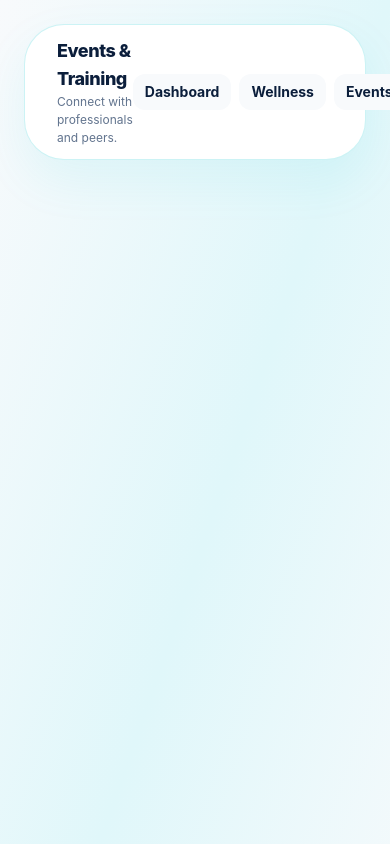
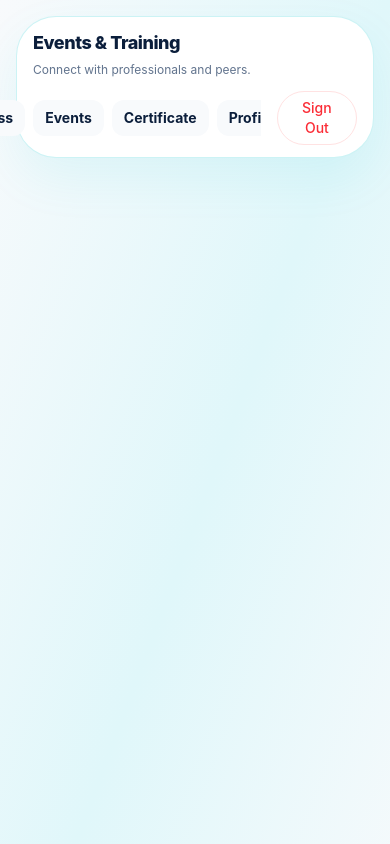
Before and after one commit to JamesKamau-5773/Unda-YouthNetwork-Frontend, a React (Vite) app: page /member/events in a window 390 px wide. Shown: the top 844 px of the page. Built offline with nearby package versions, Linux system fonts and the light colour scheme; sample sign-in values are in the browser's storage.

Commit message:
Portal: responsive header — stack title and member nav on mobile, reduce top padding

```diff
--- a/src/features/portal/layout/PortalLayout.jsx
+++ b/src/features/portal/layout/PortalLayout.jsx
@@ -87,22 +87,23 @@ const PortalLayout = ({ children, title, subtitle }) => {
       {/* Mobile sidebar overlay (controlled via state) */}
 
       {/* Use a compact portal header styled like the main site navbar (removed global Navbar here) */}
-      <div className="w-full px-6 pt-6">
-        <div className="max-w-7xl mx-auto bg-white text-[#0B1E3B] shadow-[0_20px_50px_rgba(0,194,203,0.08)] border border-[#00C2CB]/20 rounded-[2.5rem] px-8 py-3 flex items-center justify-between">
-          <div>
-            <h2 className="text-lg font-extrabold tracking-tight">{headerTitle}</h2>
-            {/* Optionally show a small subtitle under the title in the header */}
-            {subtitle && <p className="text-[12px] text-slate-500">{subtitle}</p>}
+      <div className="w-full px-4 pt-4 md:px-6 md:pt-6">
+        <div className="max-w-7xl mx-auto bg-white text-[#0B1E3B] shadow-[0_20px_50px_rgba(0,194,203,0.08)] border border-[#00C2CB]/20 rounded-[2.5rem] px-4 py-3 md:px-8 md:py-3 flex flex-col md:flex-row items-start md:items-center md:justify-between gap-3">
+          <div className="w-full md:w-auto">
+            <h2 className="text-lg md:text-xl font-extrabold tracking-tight">{headerTitle}</h2>
+            {subtitle && <p className="text-[12px] text-slate-500 mt-1">{subtitle}</p>}
           </div>
 
-          <div>
-            <MemberNav />
+          <div className="w-full md:w-auto">
+            <div className="flex justify-end">
+              <MemberNav />
+            </div>
           </div>
         </div>
       </div>
 
       {/* Main Content Area (add top padding to account for the fixed navbar) */}
-      <main className="flex-1 min-w-0 relative pt-28 md:pt-32">
+      <main className="flex-1 min-w-0 relative pt-6 md:pt-10">
 
         {/* Mobile sidebar removed - mobile nav is handled by top navbar */}
 
```
